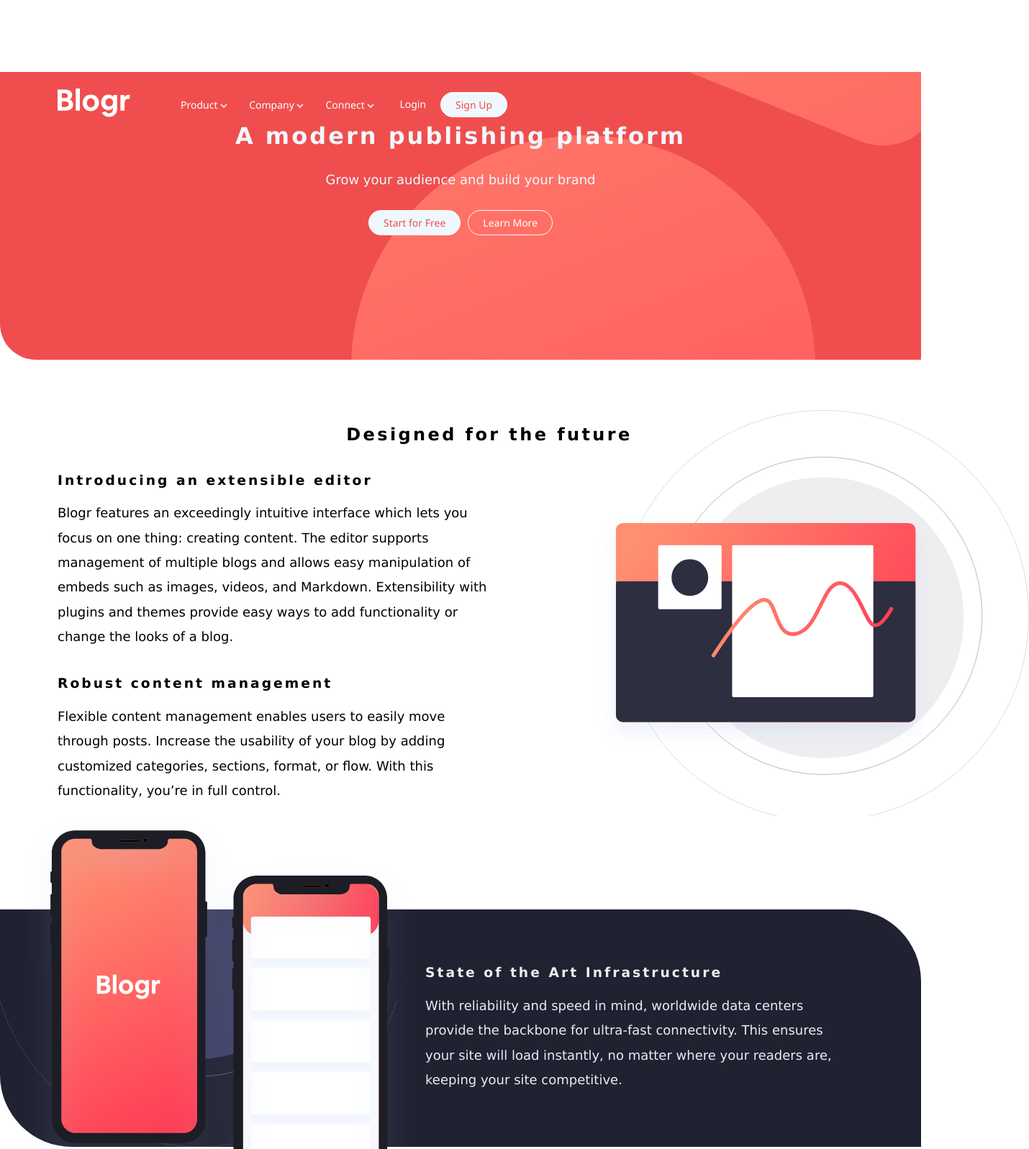
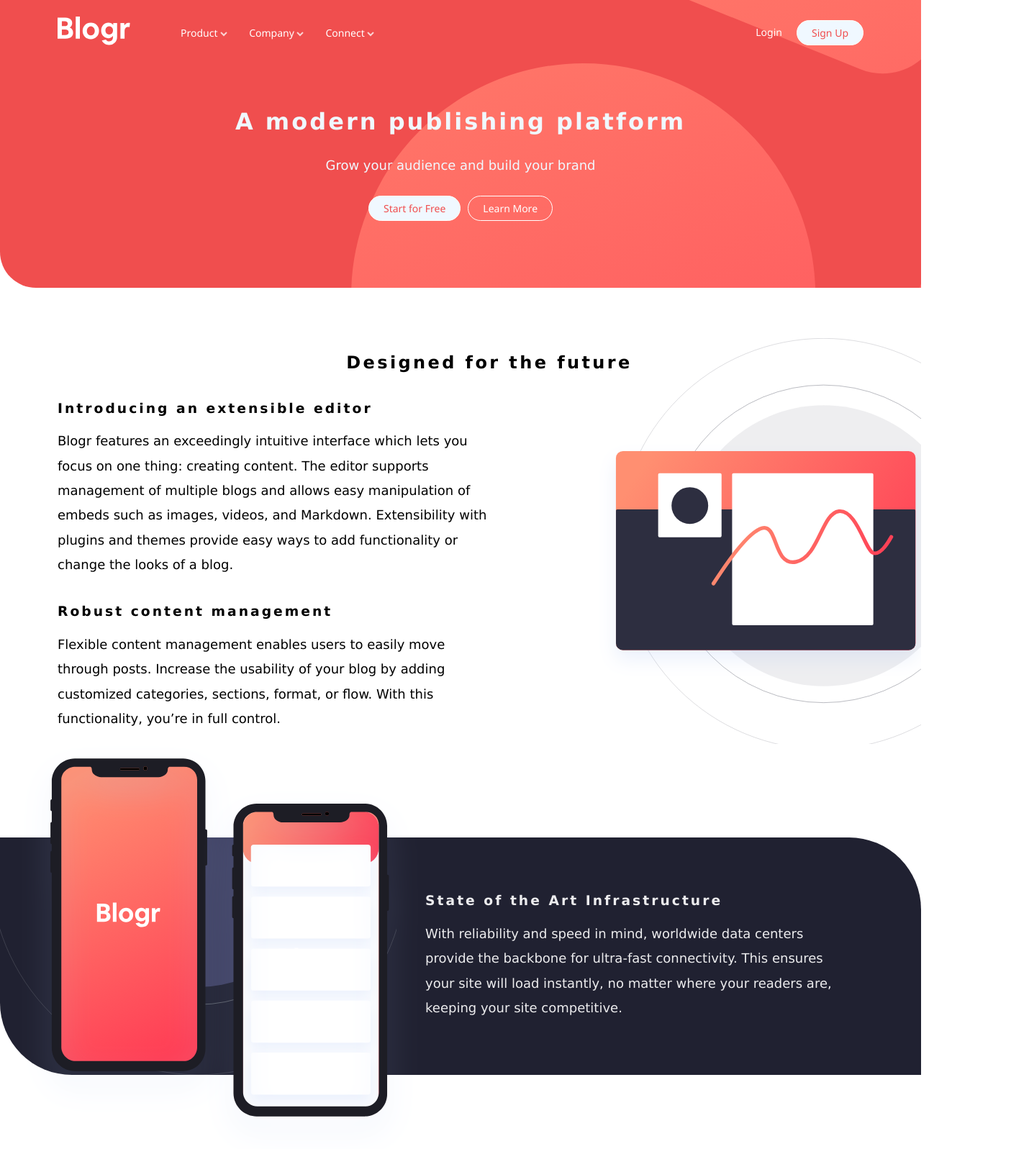
Before and after one commit to gbenga101/blog-land-page, a plain HTML site: page index.html in a window 1280 px wide. Shown: the top 1597 px of the page at 72% size, 1430 px wide, since content can reach past the window. Drawn offline with Linux system fonts and the light colour scheme.

Commit message:
Update style.css
Adjusting some little changes

```diff
--- a/css/style.css
+++ b/css/style.css
@@ -38,7 +38,6 @@ nav{
     display: flex;
     justify-content: space-between;
     align-items: center;
-    position: fixed;
 }
 
 .logo-nav{
@@ -134,7 +133,6 @@ a{
     font-family:Arial, Helvetica, sans-serif;
     text-align: center;
     position: relative;
-    top: 70px;
 }
 .hero p{
     margin: 25px 0;
@@ -171,6 +169,7 @@ main > .first-section{
     grid-template-rows: auto;
     grid-template-columns: 1fr 1fr 2fr;
     position: relative;
+    overflow-x: hidden;
 }
 .first-section > h2{
     grid-area: -4 / 1 / 1 / -1;
@@ -499,7 +498,7 @@ footer a:hover, .attribution a:hover{
 
     .sec-section{
         margin: 130px 0 10px;
-        height: 650px;
+        height: 550px;
         border-radius: 0 100px 0 100px;
         display: flex;
         flex-direction: column;
```
